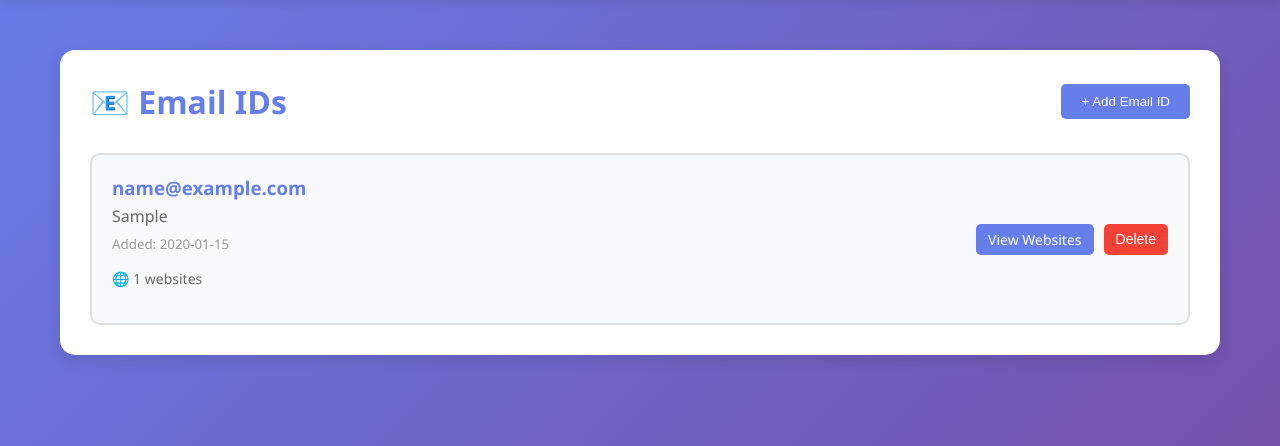
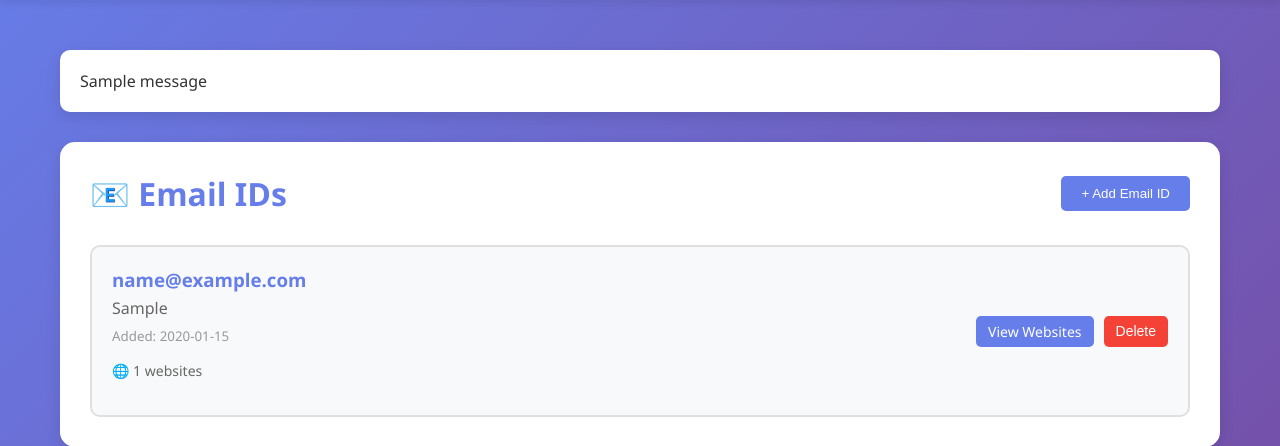
Before and after one commit to A-netwoRk11/Website_Organizer, a Flask app: page /emails in a window 1280 px wide. Shown: the part 105-551 px from the top of the page. Run offline with Flask 3, Linux system fonts and the light colour scheme; tables that the repository leaves empty hold one stand-in row (values such as "Sample post"); one stand-in notice (Sample message) is shown.

Commit message:
Update base.html

```diff
--- a/templates/base.html
+++ b/templates/base.html
@@ -5,9 +5,9 @@
     <meta name="viewport" content="width=device-width, initial-scale=1.0">
     <title>{% block title %}Website Organizer{% endblock %}</title>
     <link rel="stylesheet" href="{{ url_for('static', filename='style.css') }}">
-     <script async src="https://pagead2.googlesyndication.com/pagead/js/adsbygoogle.js?client=ca-pub-5288040590704359"
+    <script async src="https://pagead2.googlesyndication.com/pagead/js/adsbygoogle.js?client=ca-pub-5288040590704359"
      crossorigin="anonymous"></script>
-     <meta name="google-adsense-account" content="ca-pub-5288040590704359">
+    <meta name="google-adsense-account" content="ca-pub-5288040590704359">
 </head>
 <body>
     <nav class="navbar">
@@ -30,6 +30,17 @@
     </nav>
 
     <div class="container">
+        {% with messages = get_flashed_messages(with_categories=true) %}
+            {% if messages %}
+                <div class="flash-messages">
+                    {% for category, message in messages %}
+                        <div class="alert {% if category == 'error' %}alert-danger{% else %}alert-success{% endif %}">
+                            {{ message }}
+                        </div>
+                    {% endfor %}
+                </div>
+            {% endif %}
+        {% endwith %}
         {% block content %}{% endblock %}
     </div>
 
```
